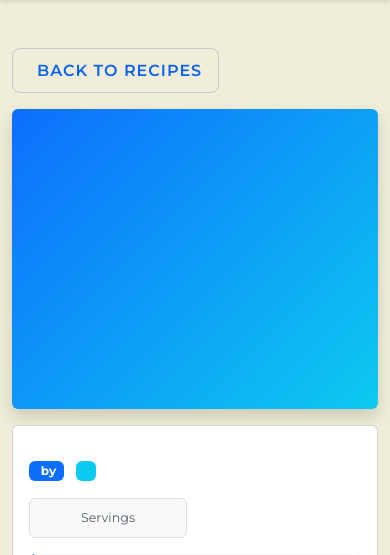
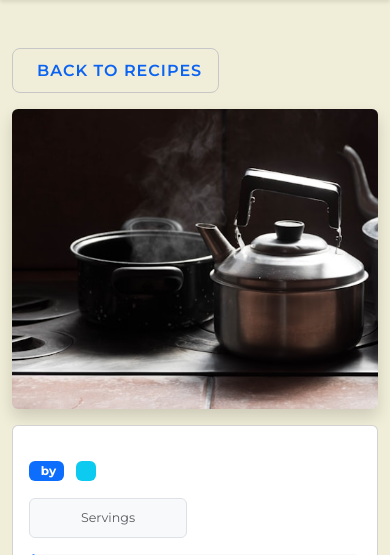
Before and after one commit to mckennaded/Buddy_Crocker_CS4300, a Django app: template Buddy_Crocker/buddy_crocker/templates/buddy_crocker/recipe_detail.html in a window 390 px wide. Shown: the part 70-625 px from the top of the page. Run offline with Django 5.2, Linux system fonts and the light colour scheme; the template is opened without the code that fills it, so the values that code supplies are empty.

Commit message:
Fixed visual bugs in recipes, and added new recipe placeholder image

```diff
--- a/Buddy_Crocker/buddy_crocker/templates/buddy_crocker/recipe_detail.html
+++ b/Buddy_Crocker/buddy_crocker/templates/buddy_crocker/recipe_detail.html
@@ -51,16 +51,18 @@
 
   <!-- Recipe Header with Image -->
   <div class="row mb-4">
-    <div class="col-md-4 mb-3 mb-md-0">
+    <div class="col-md-4 mb-3 mb-md-0 d-flex justify-content-center">
       {% if recipe.image %}
         <img src="{{ recipe.image.url }}" alt="{{ recipe.title }}"
-             class="img-fluid rounded shadow">
+             class="img-fluid rounded shadow"
+             style="max-height: 300px; width: 100%; object-fit: cover;">
       {% else %}
-        <!-- Placeholder with icon -->
-        <div class="recipe-placeholder rounded shadow d-flex align-items-center justify-content-center"
-             style="background-color: '{{ recipe.placeholder_color }}'; height: 300px;">
-          <i class="bi bi-egg-fried text-white" style="font-size: 5rem;"></i>
-        </div>
+        <!-- Placeholder with photo -->
+        <img src="{% static 'buddy_crocker/images/lucas-george-wendt-JVVlF-MwwX0-unsplash.jpg' %}"
+              alt="Recipe placeholder"
+              class="img-fluid rounded shadow"
+              style="height: 300px; object-fit: cover;"
+              style="max-height: 300px; width: 100%; object-fit: cover;">
       {% endif %}
     </div>
 
```
Also changed, not shown: Buddy_Crocker/buddy_crocker/templates/buddy_crocker/recipe-search.html (+7 -4 lines), Buddy_Crocker/buddy_crocker/static/buddy_crocker/images/lucas-george-wendt-JVVlF-MwwX0-unsplash.jpg (added).
